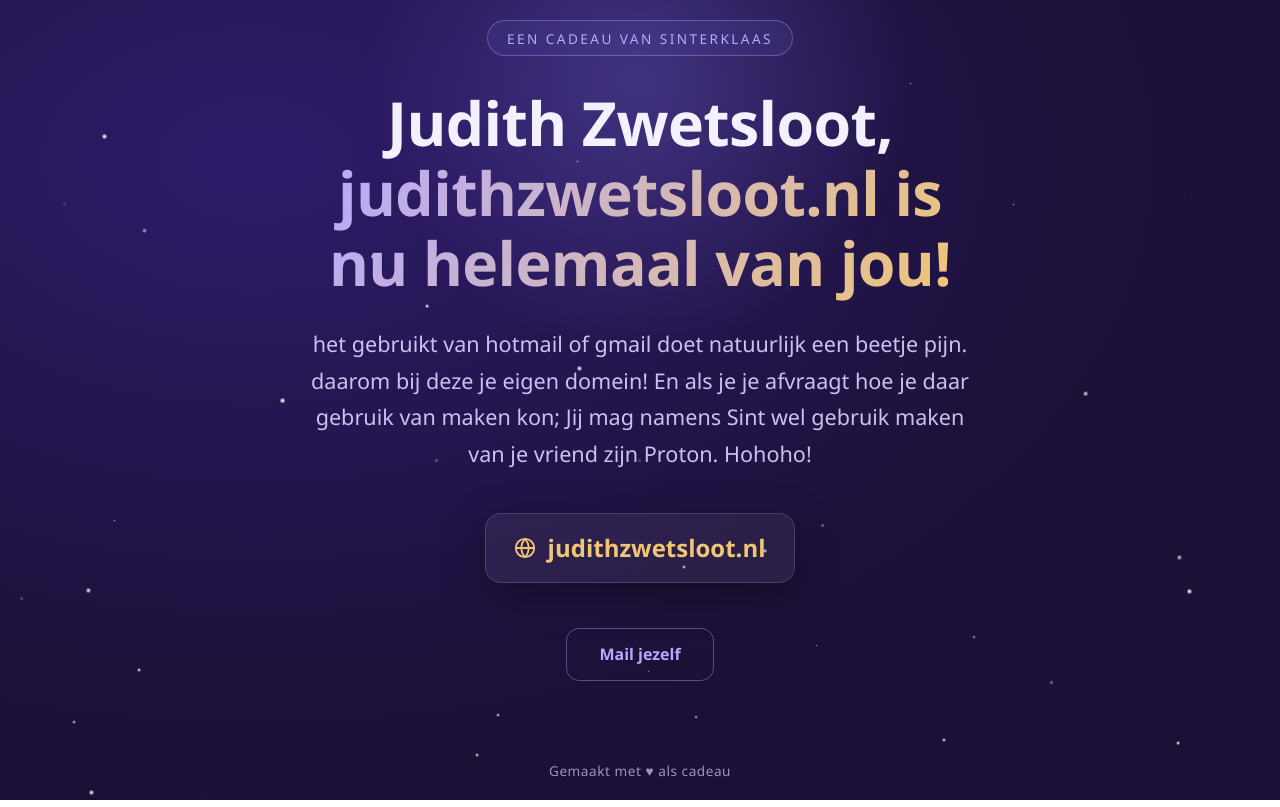
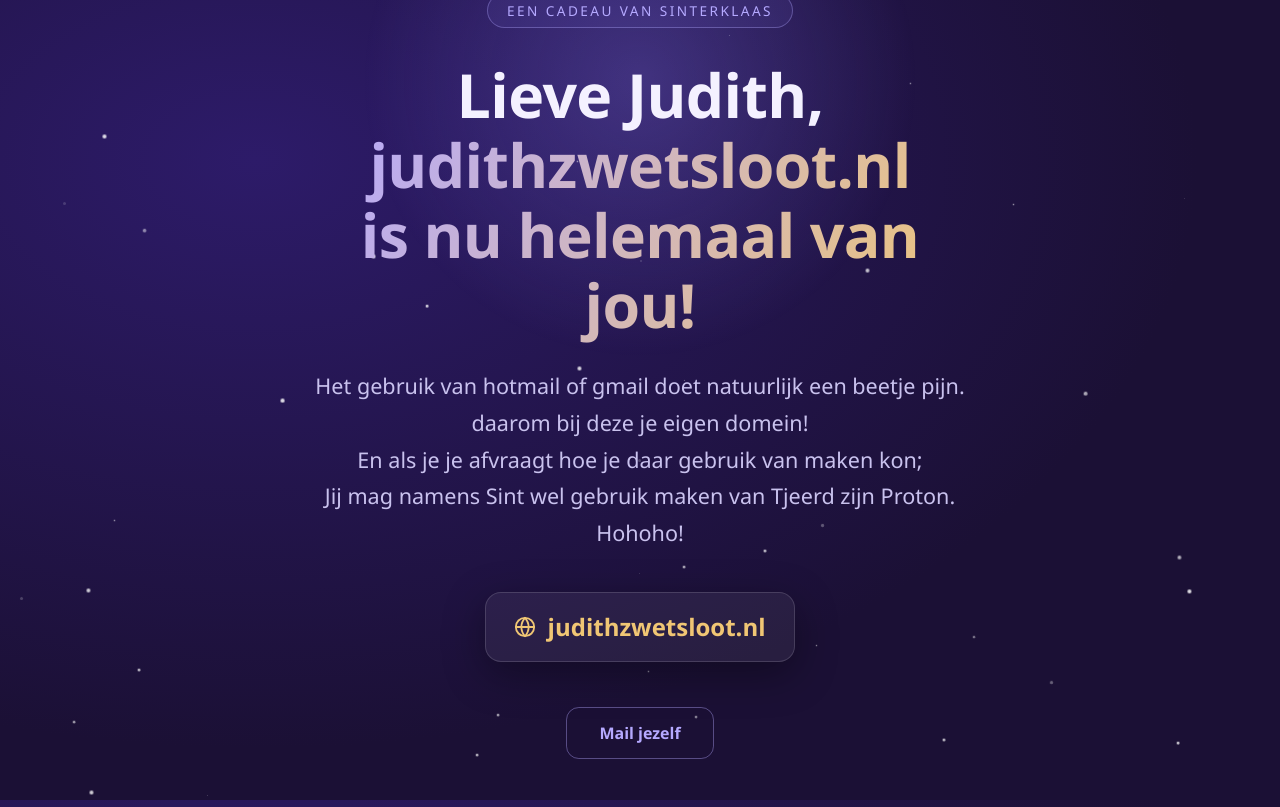
Before and after one commit to Nadkine/judithzwetsloot, a plain HTML site: page index.html in a window 1280 px wide. Drawn offline with Linux system fonts and the light colour scheme.

Commit message:
Personalize greeting and improve message clarity
Updated the message for Judith with a more personalized greeting and improved phrasing.

```diff
--- a/index.html
+++ b/index.html
@@ -189,15 +189,15 @@
   <span class="badge">Een cadeau van Sinterklaas</span>
 
   <h1>
-    Judith Zwetsloot,
-    <span class="name">judithzwetsloot.nl is nu helemaal van jou!</span>
+    Lieve Judith,
+    <span class="name">judithzwetsloot.nl <br/>is nu helemaal van jou!</span>
   </h1>
 
   <p class="subtitle">
-    het gebruikt van hotmail of gmail doet natuurlijk een beetje pijn.
-    daarom bij deze je eigen domein!
-    En als je je afvraagt hoe je daar gebruik van maken kon;
-    Jij mag namens Sint wel gebruik maken van je vriend zijn Proton.
+    Het gebruik van hotmail of gmail doet natuurlijk een beetje pijn.<br/>
+    daarom bij deze je eigen domein!<br/>
+    En als je je afvraagt hoe je daar gebruik van maken kon;<br/>
+    Jij mag namens Sint wel gebruik maken van Tjeerd zijn Proton.<br/>
     Hohoho!
   </p>
 
@@ -214,8 +214,6 @@
     <a class="btn btn-secondary" href="mailto:mail@judithzwetsloot.nl">Mail jezelf</a>
   </nav>
 </main>
-
-<footer>Gemaakt met ♥ als cadeau</footer>
 
 <script>
   // Verspreid wat twinkeling over de pagina
```
